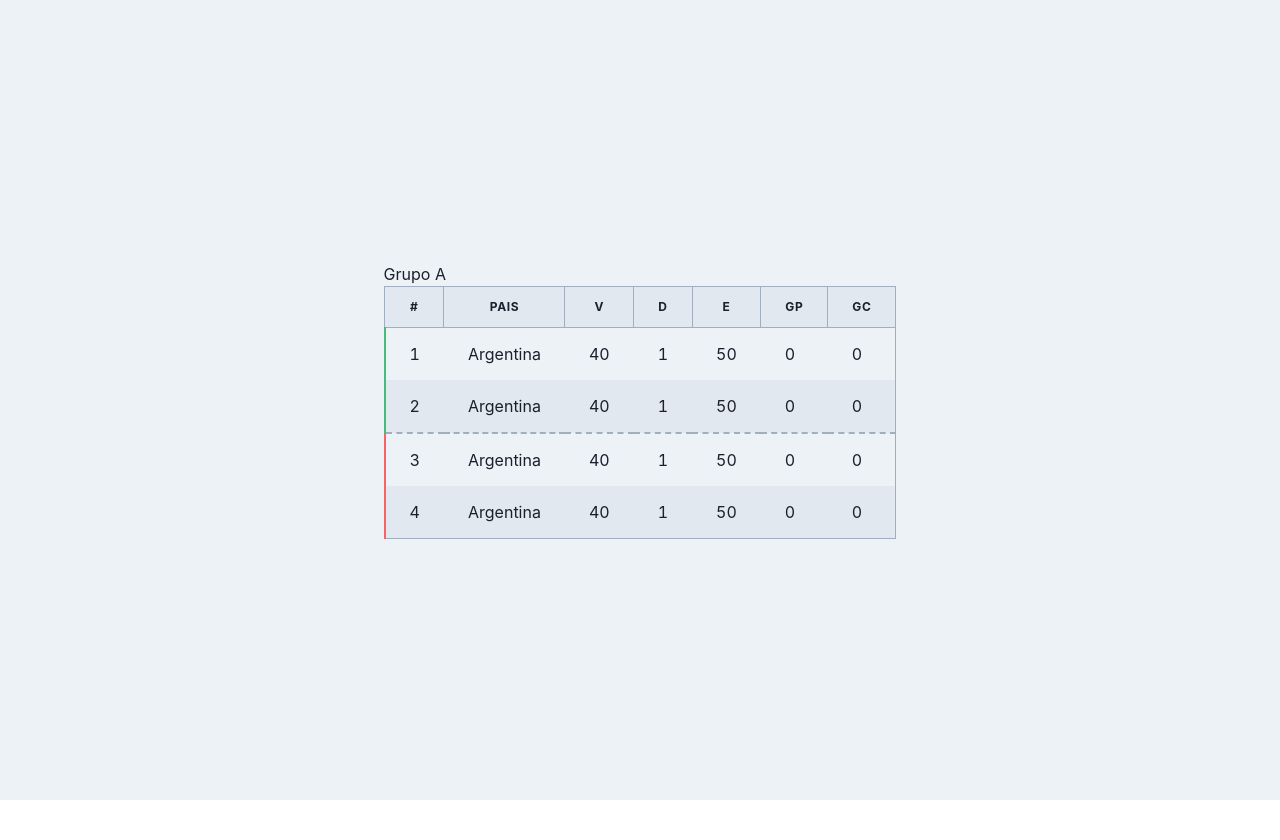
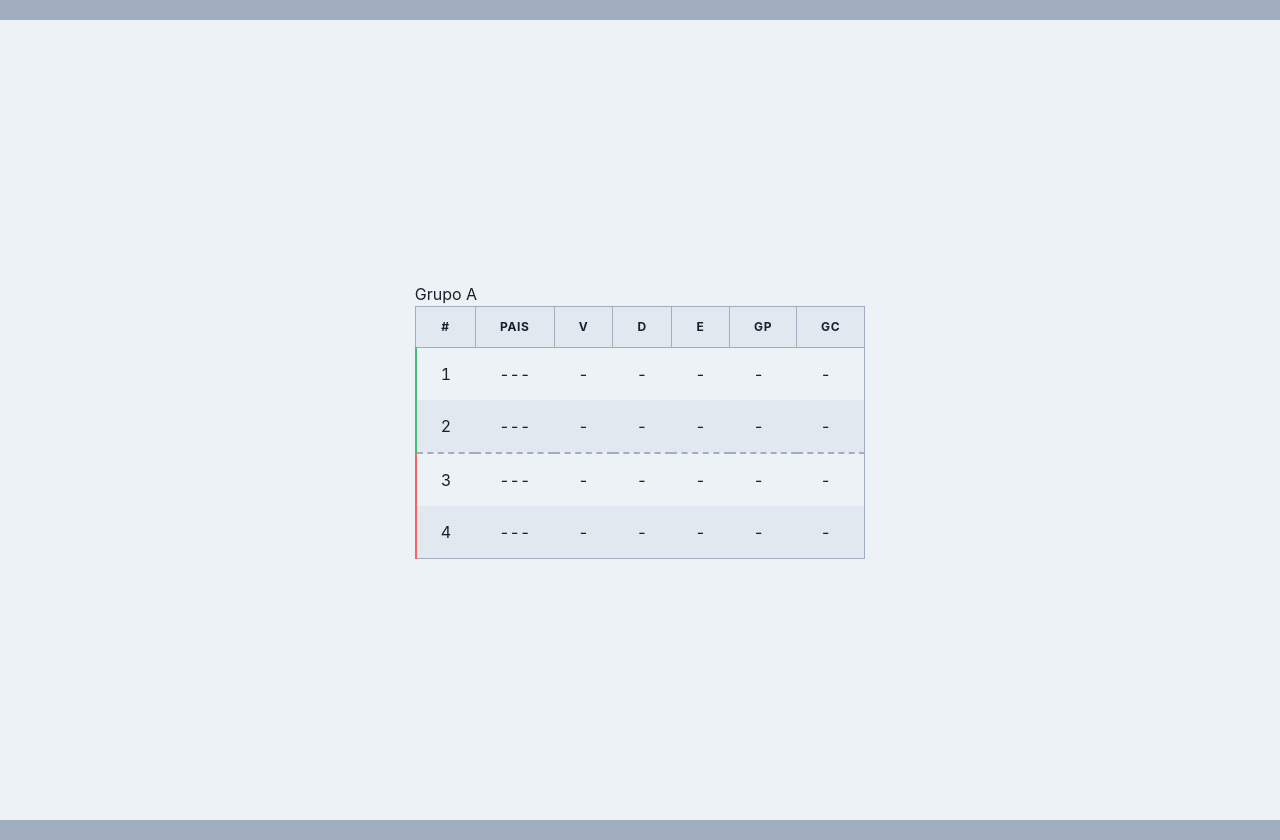
Before and after one commit to Hedg0305/copa-do-mundo, a Next.js app: page /blank2 in a window 1280 px wide. Before the commit the page ends 800 px from the top, so only its background shows below. Built offline with nearby package versions, Linux system fonts and the light colour scheme.

Commit message:
Fix: Emptynig the brackets

```diff
--- a/src/components/Bracket/index.tsx
+++ b/src/components/Bracket/index.tsx
@@ -49,7 +49,7 @@ const Bracket = ({ group }: BracketProps) => {
           </Tr>
         </Thead>
         {[1, 2, 3, 4].map((i, index) => (
-          <BracketRow key={i} index={index} country='Argentina' />
+          <BracketRow key={i} index={index} />
         ))}
       </Table>
     </TableContainer>
--- a/src/components/BracketRow/index.tsx
+++ b/src/components/BracketRow/index.tsx
@@ -13,11 +13,11 @@ interface BracketRowProps {
   index: number;
 }
 
-const BracketRow = ({ index, country }: BracketRowProps) => {
+const BracketRow = ({ index, country, d, e, gc, gp, v }: BracketRowProps) => {
   const router = useRouter();
 
   return (
-    <Link href={`${router.asPath}/${country}`}>
+    <Link href={country ? `${router.asPath}/${country}` : "#"}>
       <Tbody
         bgColor={index % 2 == 0 ? "gray.100" : "gray.200"}
         borderLeft={index < 2 ? "2px" : "2px"}
@@ -29,12 +29,12 @@ const BracketRow = ({ index, country }: BracketRowProps) => {
       >
         <Tr>
           <Td>{index + 1}</Td>
-          <Td>{country}</Td>
-          <Td>40</Td>
-          <Td>1</Td>
-          <Td>50</Td>
-          <Td>0</Td>
-          <Td>0</Td>
+          <Td>{country ? country : "---"}</Td>
+          <Td>{v ?? "-"}</Td>
+          <Td>{d ?? "-"}</Td>
+          <Td>{e ?? "-"}</Td>
+          <Td>{gp ?? "-"}</Td>
+          <Td>{gc ?? "-"}</Td>
         </Tr>
       </Tbody>
     </Link>
--- a/src/pages/[edition]/index.tsx
+++ b/src/pages/[edition]/index.tsx
@@ -60,7 +60,7 @@ const Competition = ({ country, year }: PageProps) => {
                 id='selectGroup'
                 onChange={(e) => setGroup(e.target.value)}
               >
-                {["a", "b", "c", "d"].map((letter) => (
+                {["a", "b", "c", "d", "e", "f", "g", "h"].map((letter) => (
                   <option key={letter} value={letter}>
                     {letter}
                   </option>
--- a/src/pages/_app.tsx
+++ b/src/pages/_app.tsx
@@ -1,11 +1,12 @@
 import type { AppProps } from "next/app";
-import { ChakraProvider } from "@chakra-ui/react";
-import { extendTheme } from "@chakra-ui/react";
+import { Box, ChakraProvider } from "@chakra-ui/react";
 
 function MyApp({ Component, pageProps }: AppProps) {
   return (
     <ChakraProvider>
-      <Component {...pageProps} />
+      <Box padding='20px 0 20px 0' bgColor='gray.400'>
+        <Component {...pageProps} />
+      </Box>
     </ChakraProvider>
   );
 }
```
